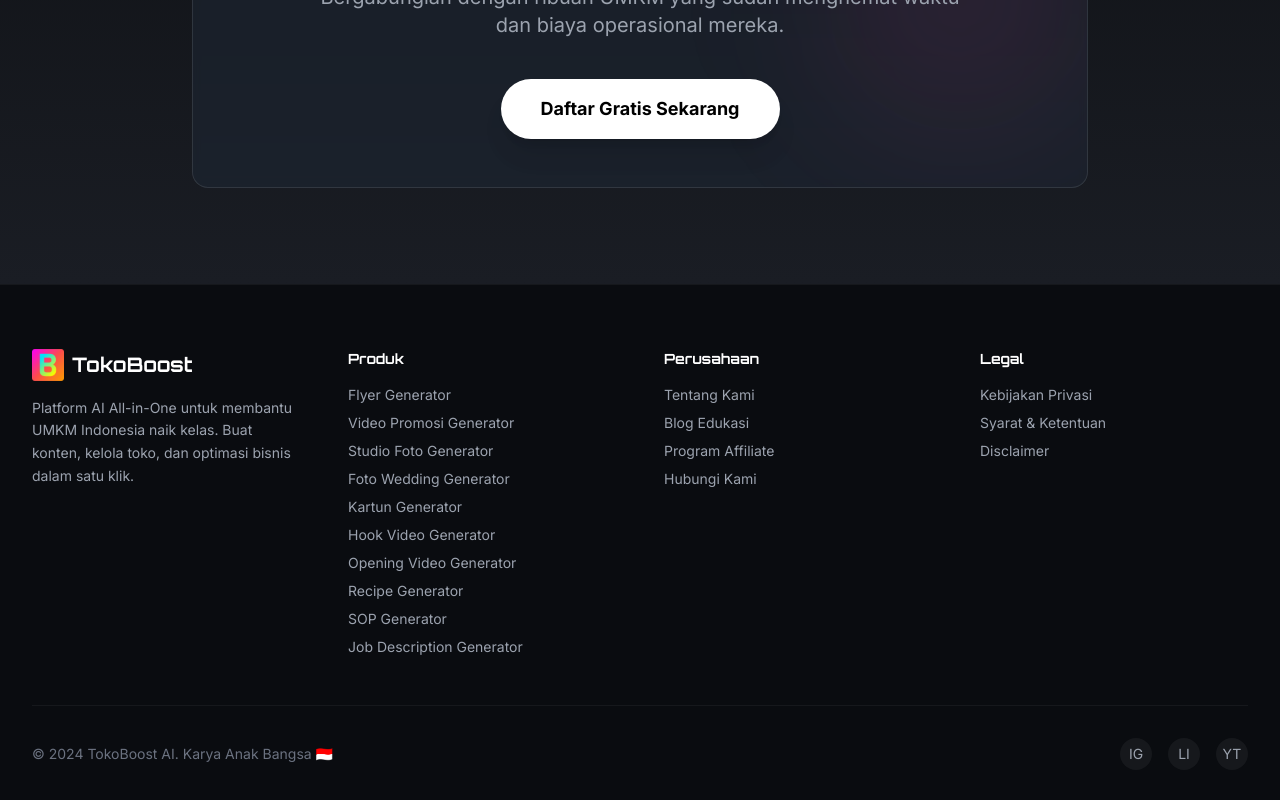
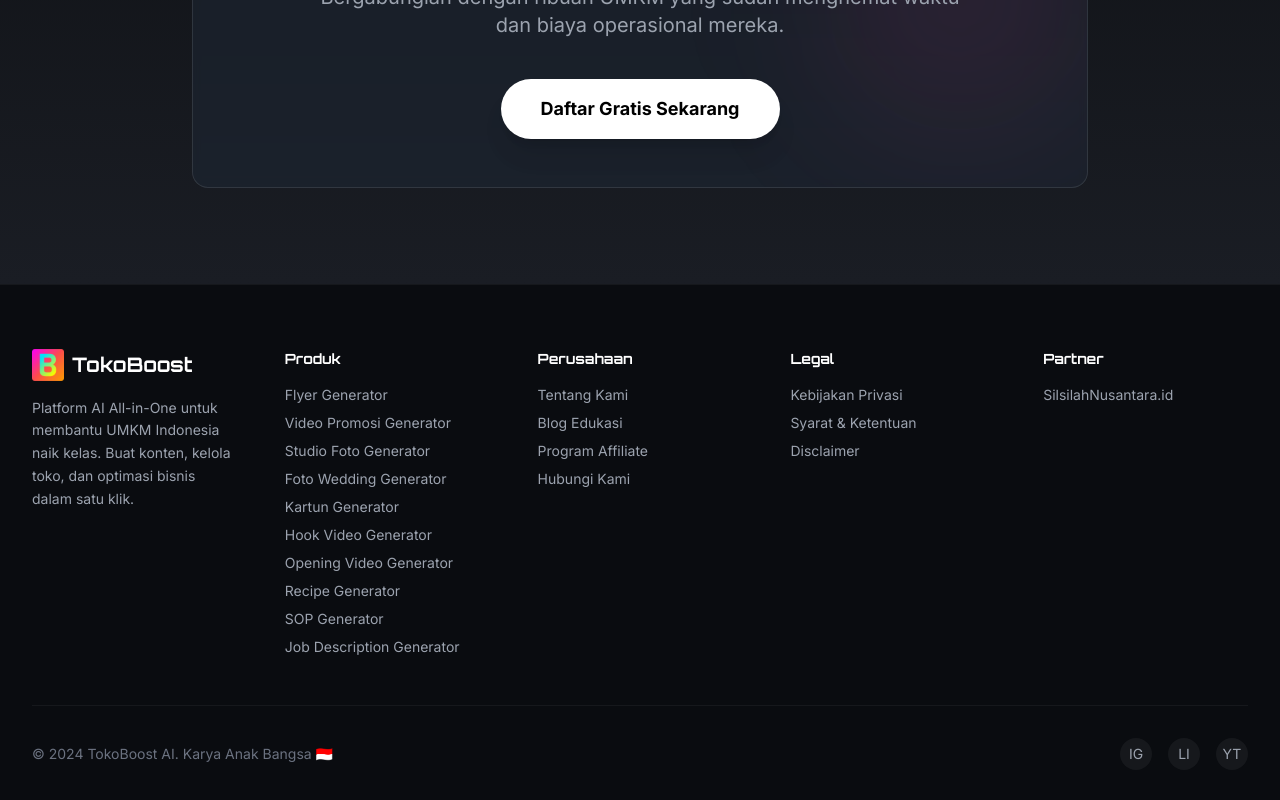
Before and after one commit to Abdiep/TokoBoost-main, a Next.js app: page / in a window 1280 px wide. Shown: the part 4268-5068 px from the top of the page. Built offline with nearby package versions, Linux system fonts and the light colour scheme; no server answers.

Commit message:
update footer

```diff
--- a/src/components/layout/Footer.tsx
+++ b/src/components/layout/Footer.tsx
@@ -5,7 +5,7 @@
     return (
         <footer className="bg-[#0a0c10] border-t border-white/5 pt-16 pb-8 text-sm">
             <div className="container mx-auto px-4 md:px-8">
-                <div className="grid grid-cols-1 md:grid-cols-2 lg:grid-cols-4 gap-12 mb-12">
+                <div className="grid grid-cols-1 md:grid-cols-2 lg:grid-cols-5 gap-12 mb-12">
 
                     {/* Brand Section */}
                     <div className="space-y-4">
@@ -55,6 +55,14 @@
                             <li><Link href="/disclaimer" className="text-gray-400 hover:text-pink-500 transition-colors">Disclaimer</Link></li>
                         </ul>
                     </div>
+
+                    {/* Partner Links */}
+                    <div>
+                        <h4 className="text-white font-bold mb-4 font-orbitron">Partner</h4>
+                        <ul className="space-y-2">
+                            <li><Link href="https://www.silsilahnusantara.id/" className="text-gray-400 hover:text-pink-500 transition-colors">SilsilahNusantara.id</Link></li>
+                        </ul>
+                    </div>
                 </div>
 
                 {/* Copyright */}
```
